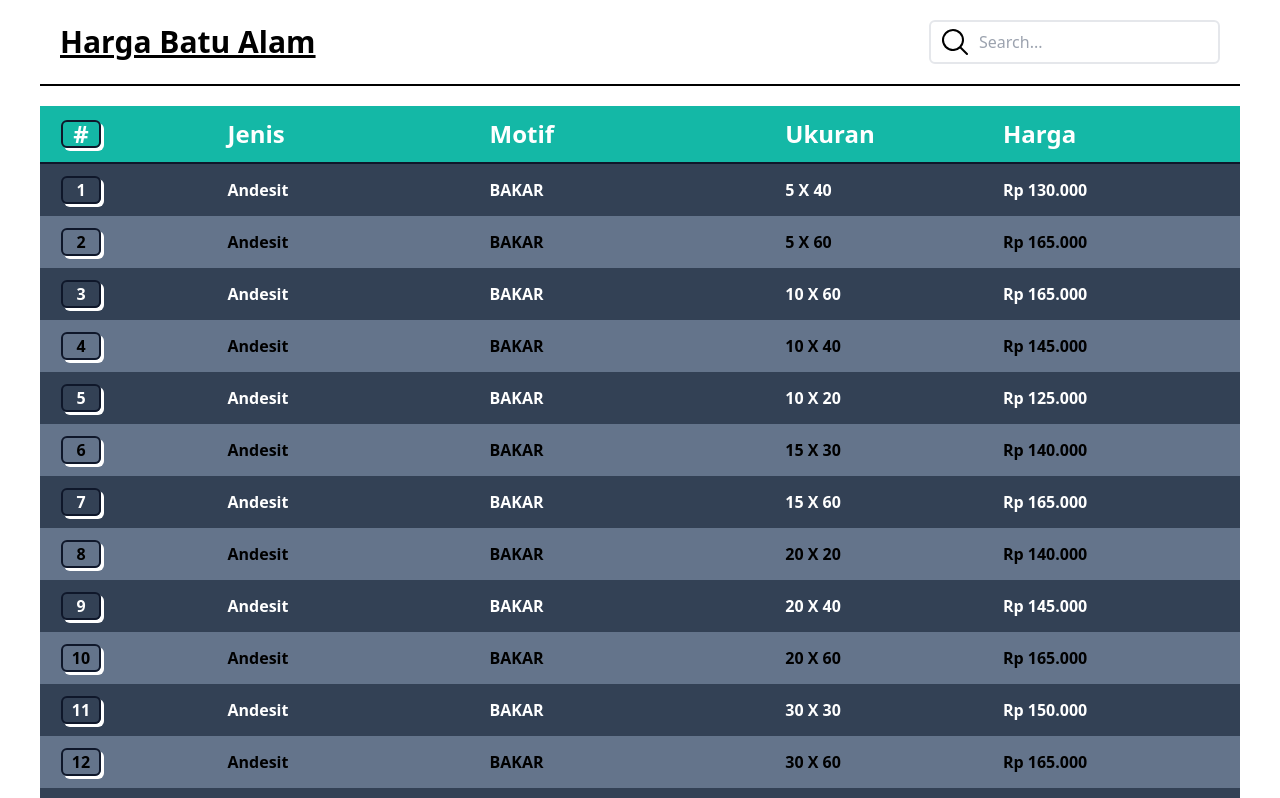
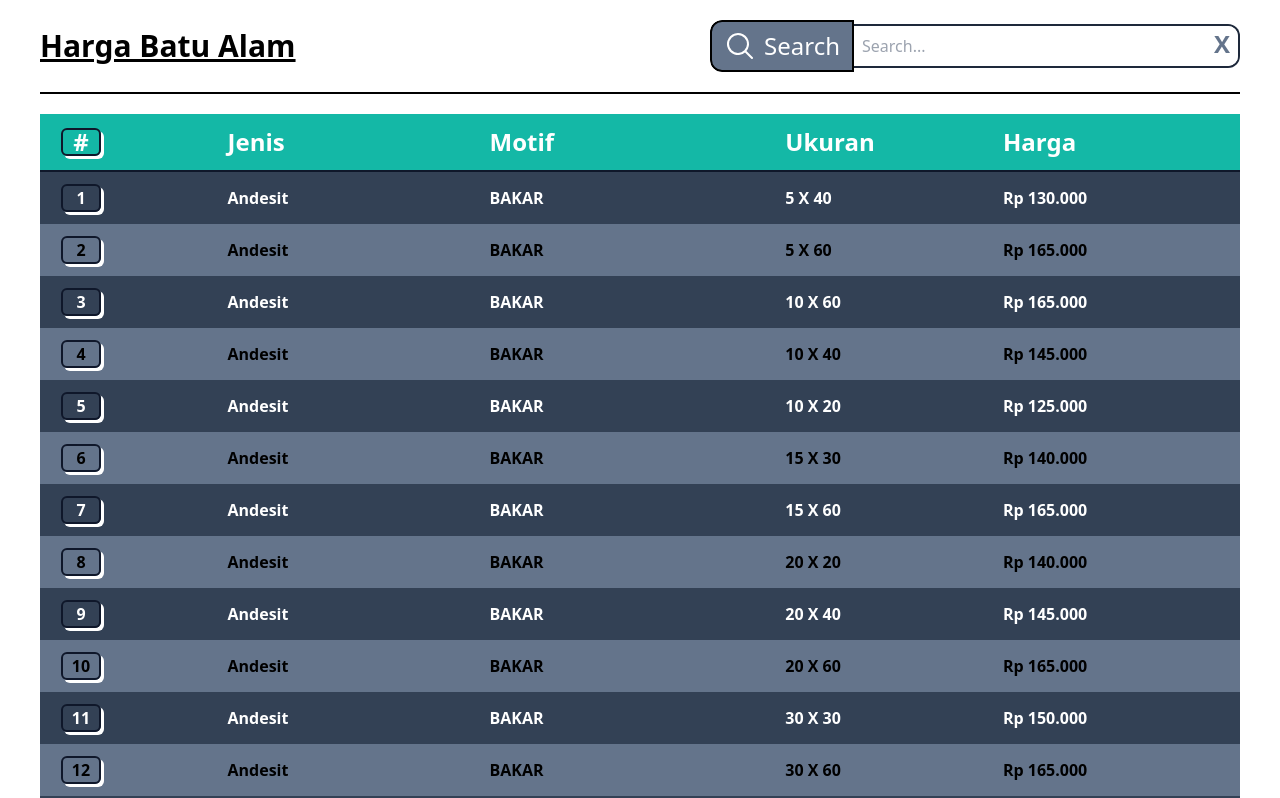
Before and after one commit to lllSkaSkaSkalll/daftar-harga-batu-alam, a React (Vite) app: page / in a window 1280 px wide. Shown: the top 798 px of the page. Built offline with nearby package versions, Linux system fonts and the light colour scheme.

Commit message:
styling search

```diff
--- a/src/App.tsx
+++ b/src/App.tsx
@@ -39,8 +39,8 @@ function App() {
 
     return (
         <main className="min-h-screen max-w-[1200px] mx-auto">
-            <header className="py-5 flex items-center justify-between px-5 flex-wrap gap-5 border-b-2 border-black">
-                <Header handleSearch={handleSearch} />
+            <header className="py-5 md:px-0 flex items-center justify-between px-5 flex-wrap gap-5 border-b-2 border-black">
+                <Header handleSearch={handleSearch} setSearch={setSearch} search={search} />
             </header>
             <section className="py-5">
                 <Table data={formatedData} />
--- a/src/Components/Header.tsx
+++ b/src/Components/Header.tsx
@@ -1,14 +1,23 @@
 import { MagnifyingGlass } from "@phosphor-icons/react";
 
-const Header = ({ handleSearch }: { handleSearch: (e: React.ChangeEvent<HTMLInputElement>) => void }) => {
+const Header = ({ handleSearch, setSearch, search }: { handleSearch: (e: React.ChangeEvent<HTMLInputElement>) => void; setSearch: React.Dispatch<React.SetStateAction<string>>; search: string }) => {
     return (
         <>
             <h1 className="text-3xl font-bold underline">Harga Batu Alam</h1>
-            <div className="flex gap-2 items-center justify-center border-2 px-2 py-1 rounded-md bg-white">
-                <button>
-                    <MagnifyingGlass size={32} />
-                </button>
-                <input onChange={handleSearch} type="text" placeholder="Search..." className="py-1 focus:outline-none focus:border-none bg-white" />
+            <div className="flex items-center justify-center rounded-xl bg-white overflow-hidden">
+                <div className="px-3 md:py-2 py-1 rounded-l-[inherit] bg-slate-500 border-2 border-black flex gap-2 items-center">
+                    <MagnifyingGlass size={32} className="text-white" />
+                    <p className="text-2xl text-white hidden md:inline">Search</p>
+                </div>
+                <div className="relative h-full border-2 rounded-r-xl border-slate-800 border-l-0 overflow-hidden w-full">
+                    <input onChange={handleSearch} type="text" value={search} placeholder="Search..." className="py-2 px-2 w-96 focus:outline-none focus:border-none bg-white" />
+                    <button
+                        onClick={() => setSearch("")}
+                        className="absolute right-1 px-1 rounded-md top-[2px] font-bold text-2xl text-slate-500 hover:text-red-700 focus:text-red-700 active:text-red-700 focus:border-none focus:outline-none focus:scale-105 duration-300"
+                    >
+                        X
+                    </button>
+                </div>
             </div>
         </>
     );
```
